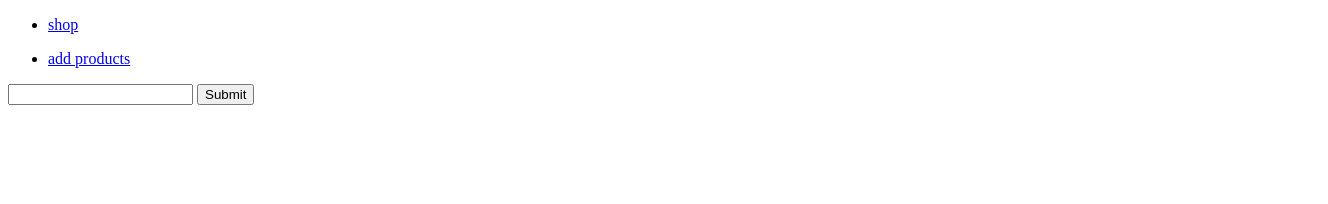
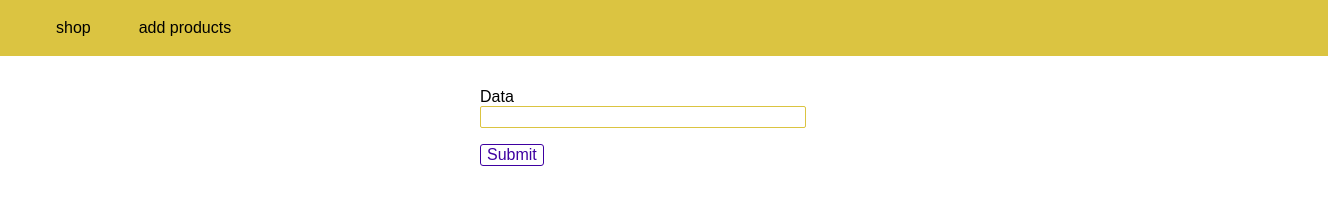
Before and after one commit to rahulmahajann/revealed-soon, a website: page views/add-product.html in a window 1280 px wide. Shown: the whole page, 1328 px wide, since content can reach past the window. Drawn offline with Linux system fonts and the light colour scheme.

Commit message:
static files added

```diff
--- a/app.js
+++ b/app.js
@@ -15,6 +15,9 @@ const shopRouter = require('./routes/shop');
 // use of bodyParser
 app.use(bodyParser.urlencoded({extended: false}));
 
+// use of static files!
+app.use(express.static(path.join(__dirname,'public')));
+
 app.use('/nextpage', (req, res, next) => {
     res.send('hello this is next page route of our project!');
 });
--- /dev/null
+++ b/public/css/main.css
@@ -0,0 +1,46 @@
+body {
+    padding: 0;
+    margin: 0;
+    font-family: sans-serif;
+}
+
+main {
+    padding: 1rem;
+}
+
+.main-header {
+    width: 100%;
+    height: 3.5rem;
+    background-color: #dbc441;
+    padding: 0 1.5rem;
+}
+
+.main-header__nav {
+    height: 100%;
+    display: flex;
+    align-items: center;
+}
+
+.main-header__item-list {
+    list-style: none;
+    margin: 0;
+    padding: 0;
+    display: flex;
+}
+
+.main-header__item {
+    margin: 0 1rem;
+    padding: 0;
+}
+
+.main-header__item a {
+    text-decoration: none;
+    color: black;
+    margin-left: 1em;
+}
+
+.main-header__item a:hover,
+.main-header__item a:active,
+.main-header__item a.active {
+    color: #3e00a1;
+}
--- /dev/null
+++ b/public/css/product.css
@@ -0,0 +1,36 @@
+.product-form {
+    width: 20rem;
+    max-width: 90%;
+    margin: auto;
+}
+
+.form-control {
+    margin: 1rem 0;
+}
+
+.form-control label,
+.form-control input {
+    display: block;
+    width: 100%;
+}
+
+.form-control input {
+    border: 1px solid #dbc441;
+    font: inherit;
+    border-radius: 2px;
+}
+
+button {
+    font: inherit;
+    border: 1px solid #3e00a1;
+    color: #3e00a1;
+    background: white;
+    border-radius: 3px;
+    cursor: pointer;
+}
+
+button:hover,
+button:active {
+    background-color: #3e00a1;
+    color: white;
+}
--- a/views/add-product.html
+++ b/views/add-product.html
@@ -1,22 +1,25 @@
 <!DOCTYPE html>
 <html lang="en">
 <head>
-    <title>Document</title>
+    <title>Add Product</title>
+    <link rel="stylesheet" href="/css/main.css">
+    <link rel="stylesheet" href="/css/product.css">
 </head>
 <body>
-    <header>
-        <nav>
-            <ul>
-                <li><a href="/">shop</a></li>
-            </ul>
-            <ul>
-                <li><a href="/admin/add-product">add products</a></li>
+    <header class="main-header">
+        <nav class="main-header__nav">
+            <ul class="main-header__item-list">
+                <li class="main-header__item"><a href="/">shop</a></li>
+                <li class="main-header__item"><a href="/admin/add-product">add products</a></li>
             </ul>
         </nav>
     </header>
     <main>
-        <form action="/admin/add-product" method="POST">
-            <input type="text" name="data">
+        <form class='product-form' action="/admin/add-product" method="POST">
+            <div class="form-control">
+                <label for="data">Data</label>
+                <input type="text" id="data" name="data">
+            </div>
             <button type="submit">Submit</button>
         </form>
     </main>
```
Also changed, not shown: views/404.html (+7 -6 lines), views/a.html (deleted, +0 -1 lines), views/shop.html (+7 -6 lines).
